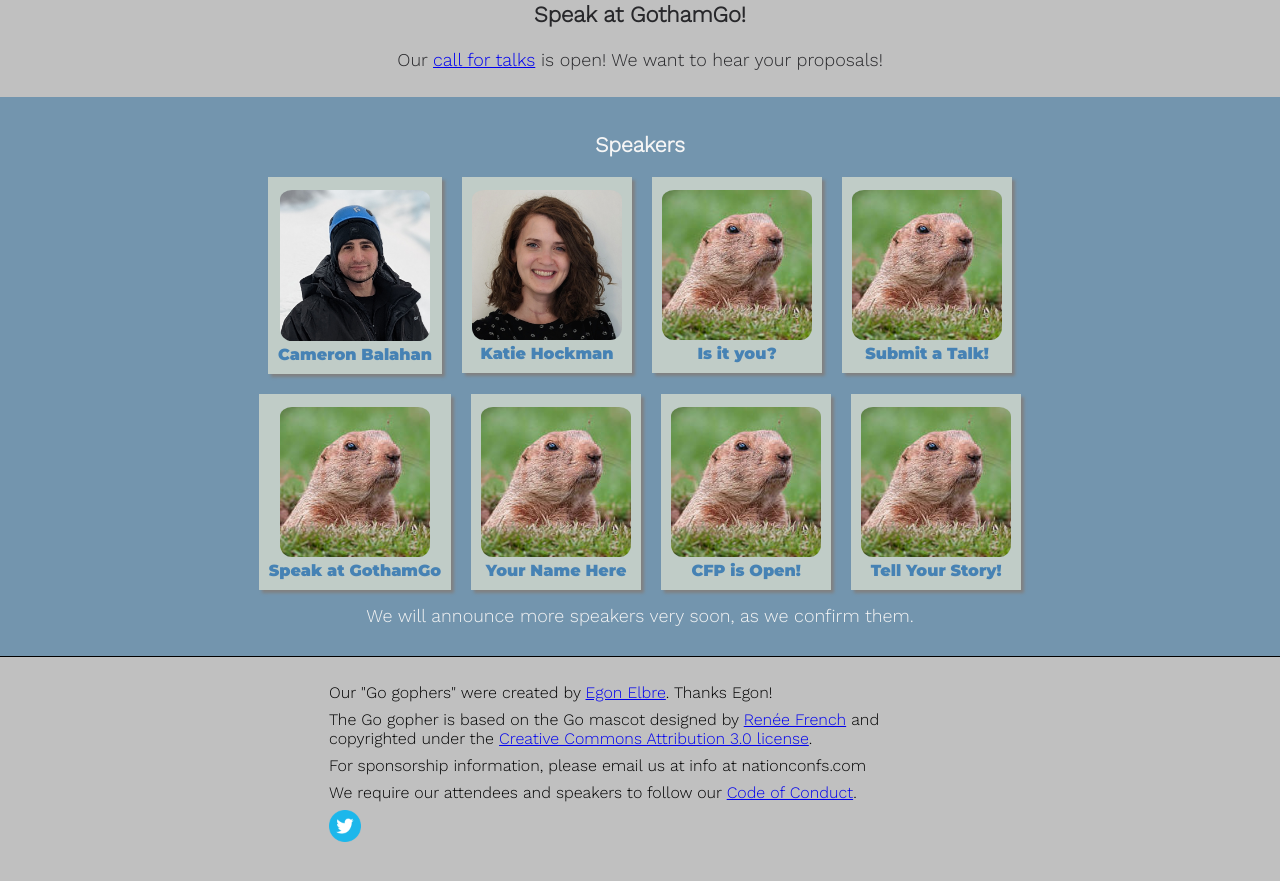
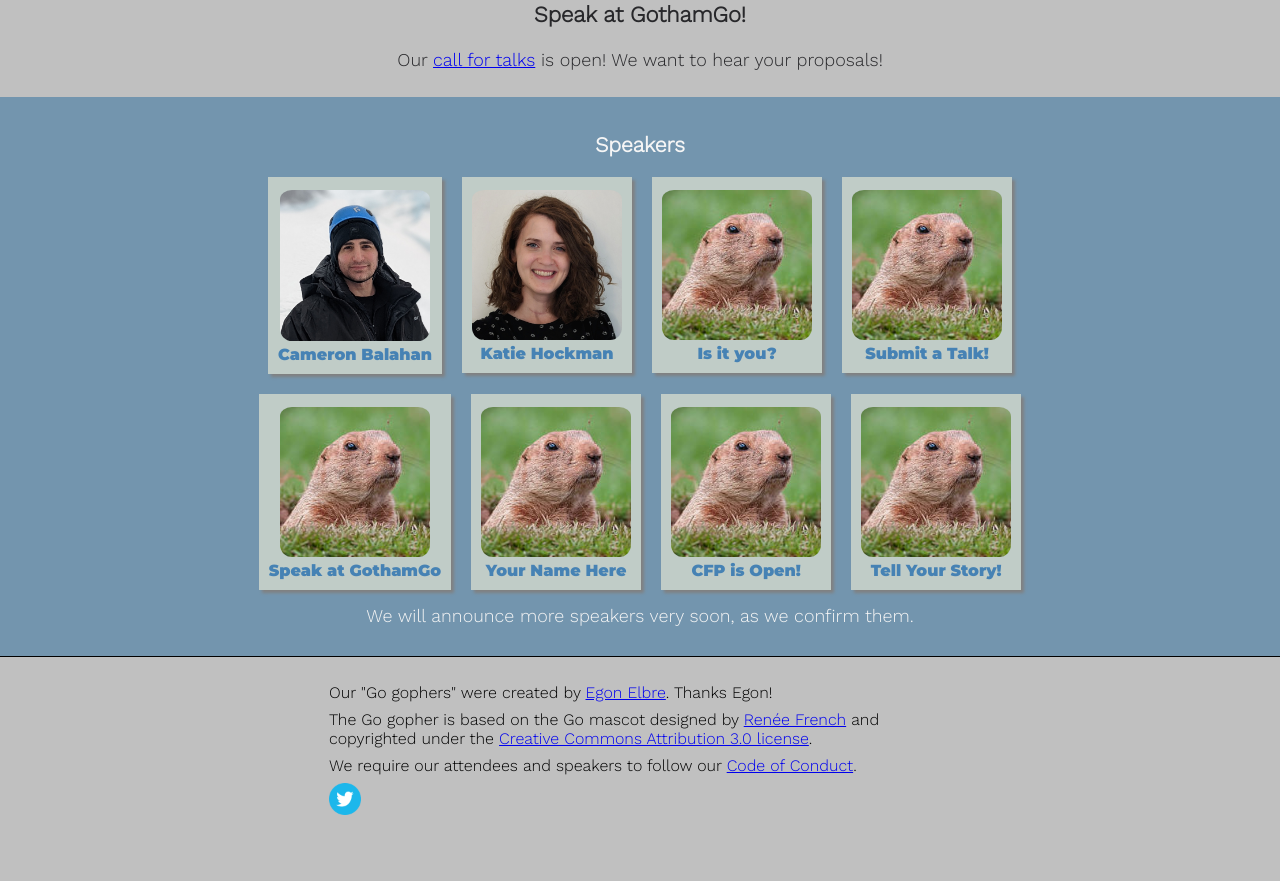
Before and after one commit to gothamgo/gothamgo.github.io, a Jekyll site: the page built from index.html, in a window 1280 px wide and 900 px high, scrolled down 645 px. Shown: the top 881 px of the window. Built offline with Jekyll 4.4.1, drawn with Linux system fonts in a browser that asks for light colours.

Commit message:
Update footer.html

```diff
--- a/_includes/footer.html
+++ b/_includes/footer.html
@@ -29,7 +29,6 @@
       <p>Our "Go gophers" were created by <a href="https://twitter.com/egonelbre">Egon Elbre</a>. Thanks Egon!</p>
       <p>The Go gopher is based on the Go mascot designed by <a href="http://reneefrench.blogspot.com/">Renée French</a>
          and copyrighted under the <a href="https://creativecommons.org/licenses/by/3.0/us/">Creative Commons Attribution 3.0 license</a>.</p>
-      <p>For sponsorship information, please email us at info at nationconfs.com</p>
       <p>We require our attendees and speakers to follow our <a href="{{site.url}}/policies/conduct.html" target="_blank">Code of Conduct</a>.</p>
 
       <a href="https://twitter.com/gothamgo" target="_blank">
```
